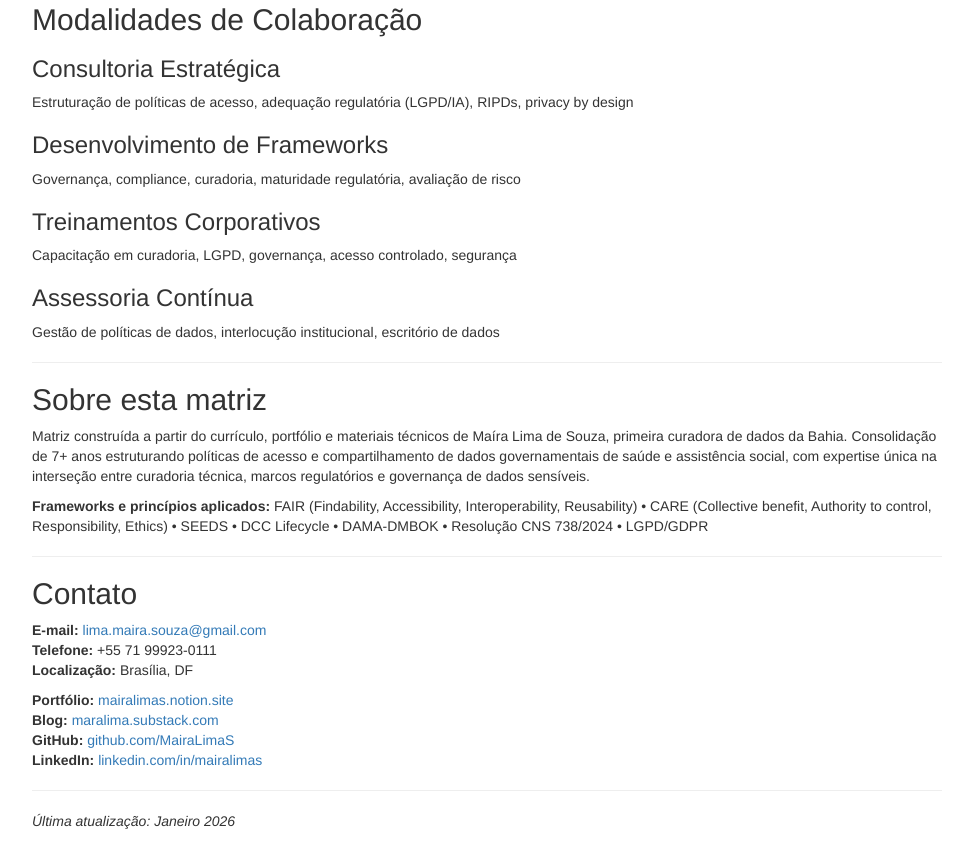
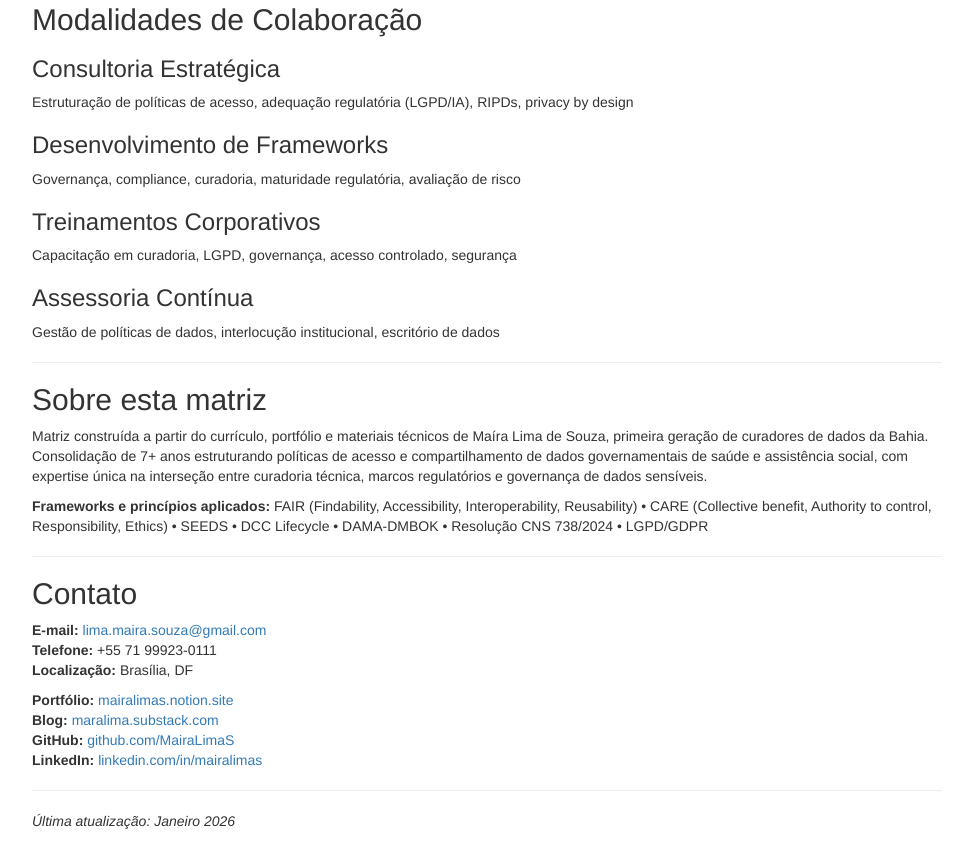
Before and after one commit to MairaLimaS/competencias-data-steward, a plain HTML site: page matriz_competencias_maira_lima.html in a window 1280 px wide. Shown: the part 6019-6860 px from the top of the page, without its empty margins (153-1126 px from the left). Drawn offline with nearby package versions, Linux system fonts and the light colour scheme; some packages are replaced by stand-ins of ours.

Commit message:
matriz_competencias_maira_lima.html

```diff
--- a/matriz_competencias_maira_lima.html
+++ b/matriz_competencias_maira_lima.html
@@ -737,7 +737,7 @@ de dados</p>
 <div id="sobre-esta-matriz-1" class="section level2">
 <h2>Sobre esta matriz</h2>
 <p>Matriz construída a partir do currículo, portfólio e materiais
-técnicos de Maíra Lima de Souza, primeira curadora de dados da Bahia.
+técnicos de Maíra Lima de Souza, primeira geração de curadores de dados da Bahia.
 Consolidação de 7+ anos estruturando políticas de acesso e
 compartilhamento de dados governamentais de saúde e assistência social,
 com expertise única na interseção entre curadoria técnica, marcos
```
